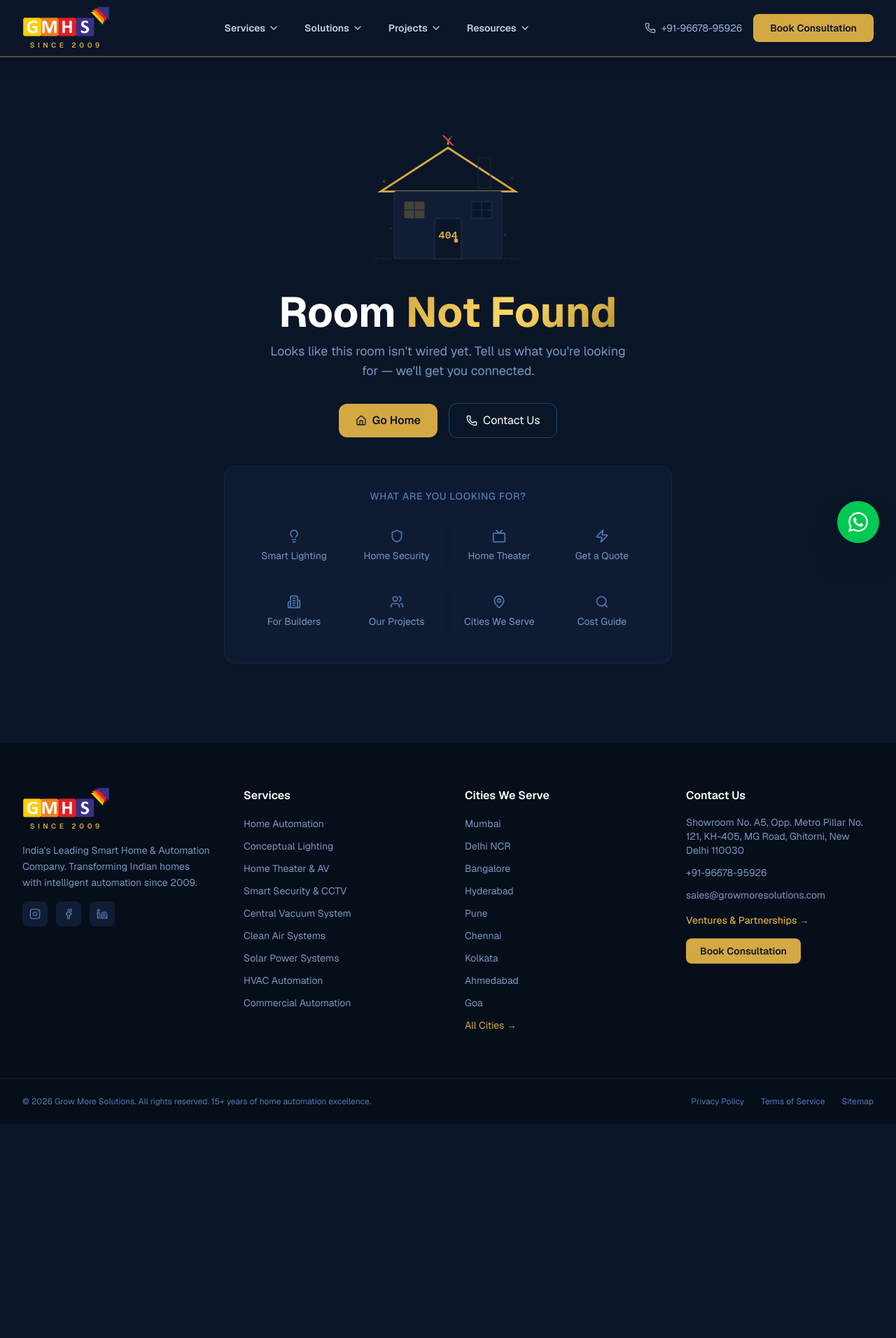
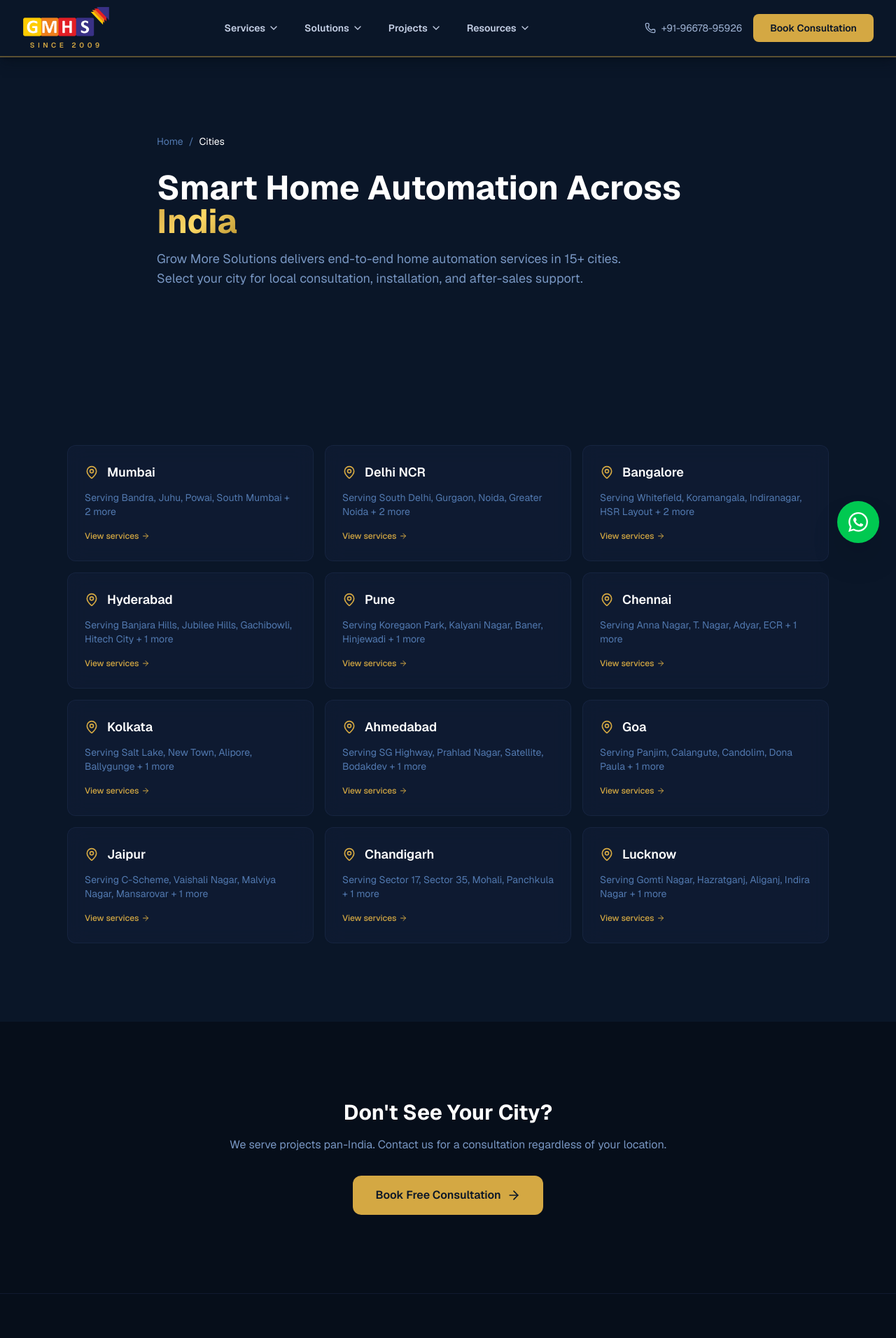
Before and after one commit to cpchander/growmore, a Next.js app: page /cities in a window 1280 px wide. Before the commit this address had no page. Shown: the top 1912 px of the page at 70% size. Before the commit the page ends 1606 px from the top, so only its background shows below. Built offline with nearby package versions, Linux system fonts and the light colour scheme.

Commit message:
fix: create /cities listing page + add /cities and /brands to sitemap
- Created cities/page.tsx — grid of all 12 cities with areas served
- Fixed broken 404 from footer 'All Cities' link
- Added /cities and /brands to sitemap.ts (were missing)

```diff
--- /dev/null
+++ b/src/app/cities/page.tsx
@@ -0,0 +1,99 @@
+import type { Metadata } from "next";
+import Link from "next/link";
+import { CITIES, COMPANY } from "@/lib/constants";
+import { breadcrumbJsonLd } from "@/lib/metadata";
+import { MapPin, ArrowRight } from "lucide-react";
+
+export const metadata: Metadata = {
+  title: `Home Automation Across India — ${COMPANY.citiesServed} Cities Served`,
+  description: `${COMPANY.name} provides smart home automation services across ${COMPANY.citiesServed} cities in India. Find your city for local consultation, installation, and support.`,
+  alternates: { canonical: "https://growmoresolutions.com/cities" },
+};
+
+export default function CitiesPage() {
+  return (
+    <>
+      <script
+        type="application/ld+json"
+        dangerouslySetInnerHTML={{
+          __html: JSON.stringify(
+            breadcrumbJsonLd([
+              { name: "Home", url: "/" },
+              { name: "Cities", url: "/cities" },
+            ])
+          ),
+        }}
+      />
+
+      {/* Hero */}
+      <section className="section-padding">
+        <div className="max-w-4xl mx-auto px-4 sm:px-6 lg:px-8">
+          <nav className="flex items-center gap-2 text-sm text-navy-400 mb-8">
+            <Link href="/" className="hover:text-gold-500">Home</Link>
+            <span>/</span>
+            <span className="text-white">Cities</span>
+          </nav>
+
+          <h1 className="text-4xl sm:text-5xl font-bold text-white">
+            Smart Home Automation Across{" "}
+            <span className="text-gradient-gold">India</span>
+          </h1>
+          <p className="mt-4 text-lg text-navy-300 max-w-2xl">
+            {COMPANY.name} delivers end-to-end home automation services in{" "}
+            {COMPANY.citiesServed} cities. Select your city for local
+            consultation, installation, and after-sales support.
+          </p>
+        </div>
+      </section>
+
+      {/* City Grid */}
+      <section className="section-padding bg-navy-900/50">
+        <div className="max-w-6xl mx-auto px-4 sm:px-6 lg:px-8">
+          <div className="grid sm:grid-cols-2 lg:grid-cols-3 gap-4">
+            {CITIES.map((city) => (
+              <Link
+                key={city.slug}
+                href={`/cities/${city.slug}`}
+                className="glass-card rounded-xl p-6 hover:border-gold-500/20 transition-colors group"
+              >
+                <div className="flex items-center gap-3 mb-3">
+                  <MapPin className="w-5 h-5 text-gold-500" />
+                  <h2 className="text-lg font-semibold text-white group-hover:text-gold-500 transition-colors">
+                    {city.name}
+                  </h2>
+                </div>
+                <p className="text-sm text-navy-400 mb-3">
+                  Serving {city.areas.slice(0, 4).join(", ")}
+                  {city.areas.length > 4 && ` + ${city.areas.length - 4} more`}
+                </p>
+                <span className="inline-flex items-center gap-1 text-xs text-gold-500 font-medium">
+                  View services <ArrowRight className="w-3 h-3" />
+                </span>
+              </Link>
+            ))}
+          </div>
+        </div>
+      </section>
+
+      {/* CTA */}
+      <section className="section-padding bg-navy-950">
+        <div className="max-w-3xl mx-auto px-4 sm:px-6 lg:px-8 text-center">
+          <h2 className="text-3xl font-bold text-white mb-4">
+            Don&apos;t See Your City?
+          </h2>
+          <p className="text-navy-300 mb-8">
+            We serve projects pan-India. Contact us for a consultation
+            regardless of your location.
+          </p>
+          <Link
+            href="/contact"
+            className="inline-flex items-center gap-2 bg-gold-500 hover:bg-gold-600 text-navy-900 px-8 py-4 rounded-xl font-semibold transition-colors"
+          >
+            Book Free Consultation
+            <ArrowRight className="w-5 h-5" />
+          </Link>
+        </div>
+      </section>
+    </>
+  );
+}
--- a/src/app/sitemap.ts
+++ b/src/app/sitemap.ts
@@ -23,6 +23,8 @@ export default function sitemap(): MetadataRoute.Sitemap {
     { url: `${BASE_URL}/about/certifications`, lastModified: now, changeFrequency: "monthly", priority: 0.6 },
     { url: `${BASE_URL}/blog`, lastModified: now, changeFrequency: "daily", priority: 0.8 },
     { url: `${BASE_URL}/compare`, lastModified: now, changeFrequency: "monthly", priority: 0.8 },
+    { url: `${BASE_URL}/cities`, lastModified: now, changeFrequency: "monthly", priority: 0.8 },
+    { url: `${BASE_URL}/brands`, lastModified: now, changeFrequency: "monthly", priority: 0.8 },
     { url: `${BASE_URL}/ventures`, lastModified: now, changeFrequency: "monthly", priority: 0.6 },
     { url: `${BASE_URL}/privacy`, lastModified: now, changeFrequency: "yearly", priority: 0.3 },
     { url: `${BASE_URL}/terms`, lastModified: now, changeFrequency: "yearly", priority: 0.3 },
```
